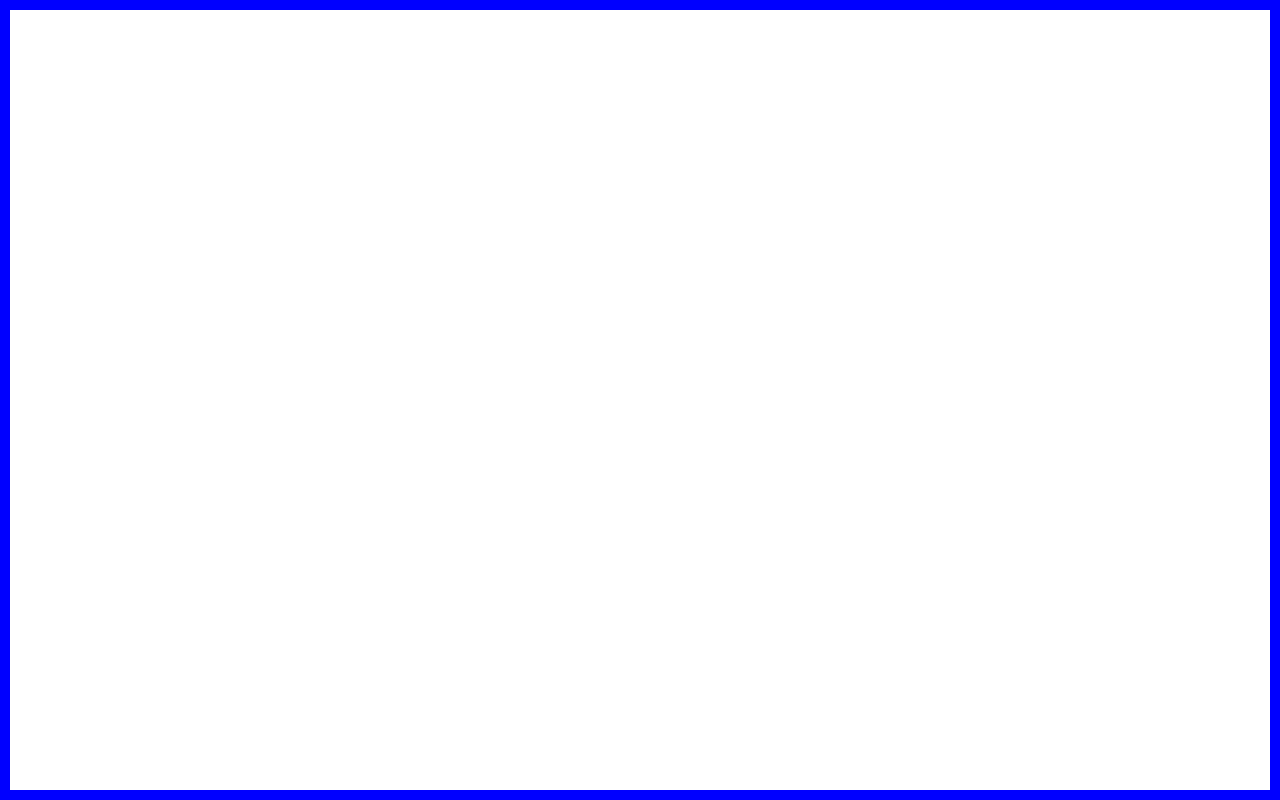
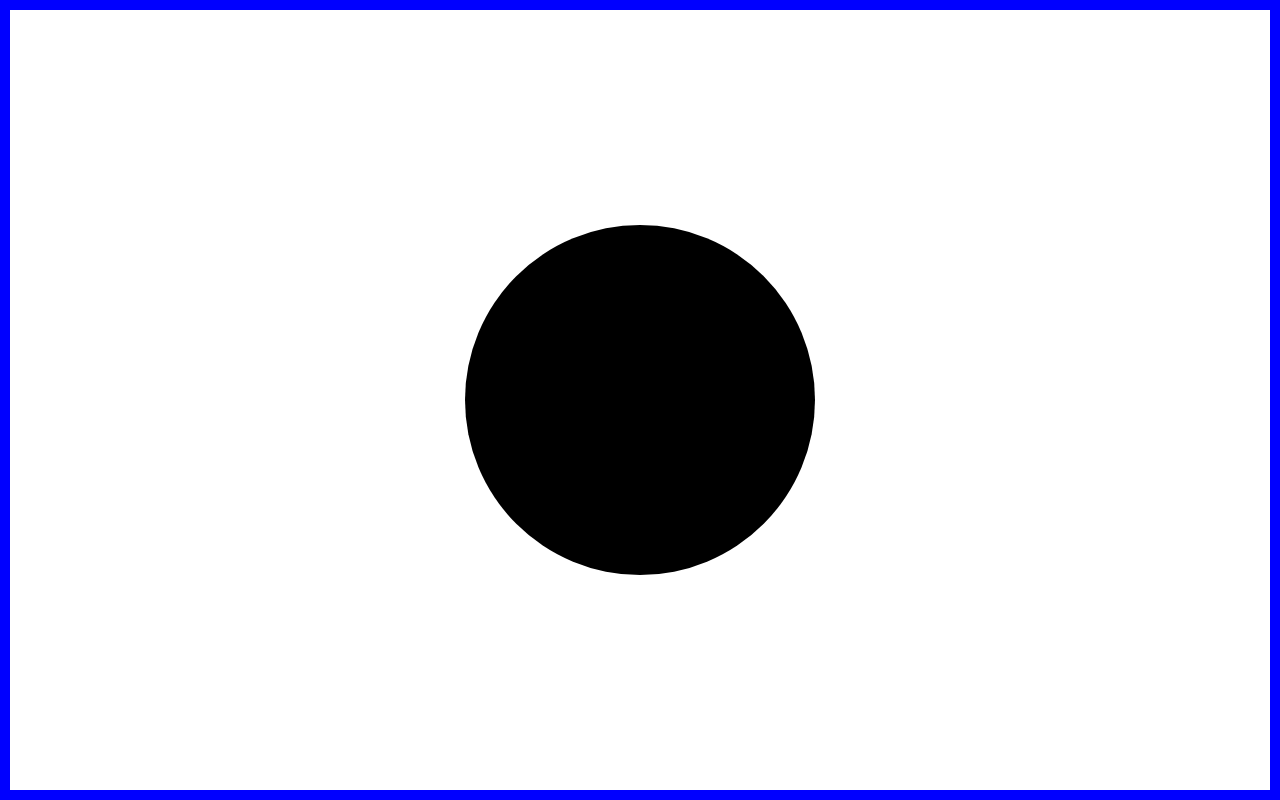
Before and after one commit to CWCTBOY/Next_emotion, a Next.js app: page / in a window 1280 px wide. Built offline with nearby package versions, Linux system fonts and the light colour scheme.

Commit message:
emotion keyframes && pseudoSelector

```diff
--- a/src/pages/index.tsx
+++ b/src/pages/index.tsx
@@ -1,6 +1,10 @@
-import { Border } from "../../styles/Layout"
+import { Border, Circle, Text } from "../../styles/Layout"
 export default function Home() {
   return (
-    <Border />
+    <Border>
+      <Circle>
+        <Text as='h2'>Hello</Text>
+      </Circle>
+    </Border>
   )
 }
--- a/styles/Layout.tsx
+++ b/styles/Layout.tsx
@@ -1,7 +1,28 @@
+import { keyframes } from "@emotion/react";
 import styled from "@emotion/styled";
 
-export const Border = styled('div')`
+export const Border = styled('div')`//similar but different with styledComponent in TS
   width: 100vw;
   height: 100vh;
   border: 10px solid blue;
+  display: flex;
+  justify-content: center;
+  align-items: center;
 `;
+export const Circle = styled('div')`
+  width: 350px;
+  height: 350px;
+  display: flex;
+  justify-content: center;
+  align-items: center;
+  background-color: black;
+  border-radius: 50%;
+  transition: background-color 1s ease;
+  &:hover {
+    background-color: rgba(0,0,0,0.3);
+  }
+`;
+export const Text = styled('h1')`
+  font-size: 30px;
+  color: black;
+`;
--- a/styles/Reset.tsx
+++ b/styles/Reset.tsx
@@ -38,5 +38,5 @@ a {
 	text-decoration: none;
 	color: inherit;
 }
-`;
+`;//resetStyle work well
 export default reset;
```
